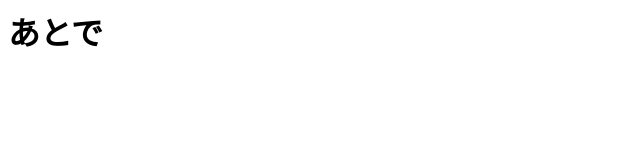
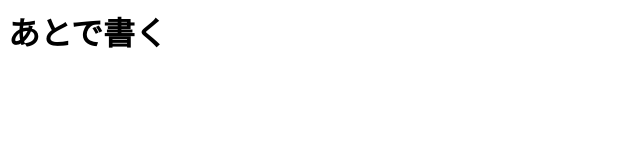
Before and after one commit to TaKuMi-0915/TaKuMi-0915.github.io, a plain HTML site: page index.html in a window 1280 px wide. Shown: the whole page, without its empty margins (0-640 px from the left). Drawn offline with Linux system fonts and the light colour scheme.

Commit message:
Update index.html

```diff
--- a/index.html
+++ b/index.html
@@ -1 +1 @@
-<h1>あとで</h1>
+<h1>あとで書く</h1>
```
